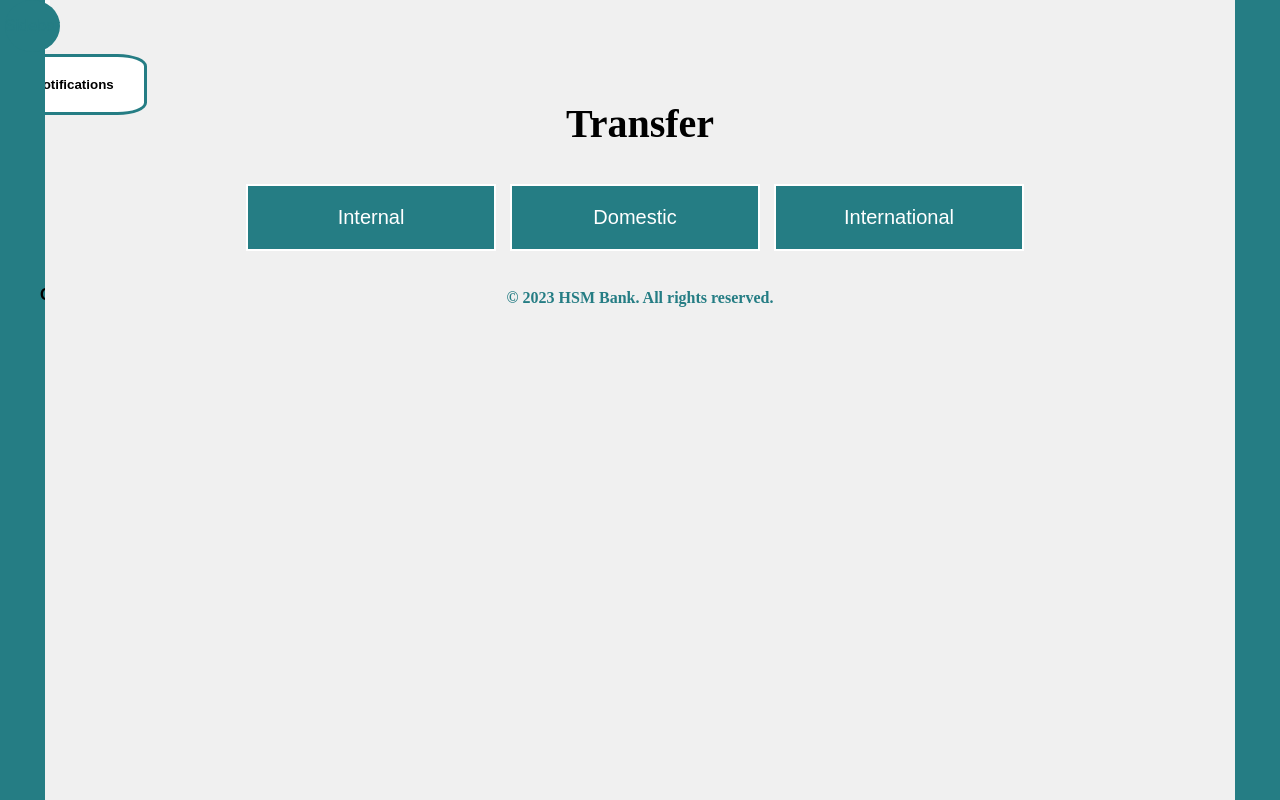
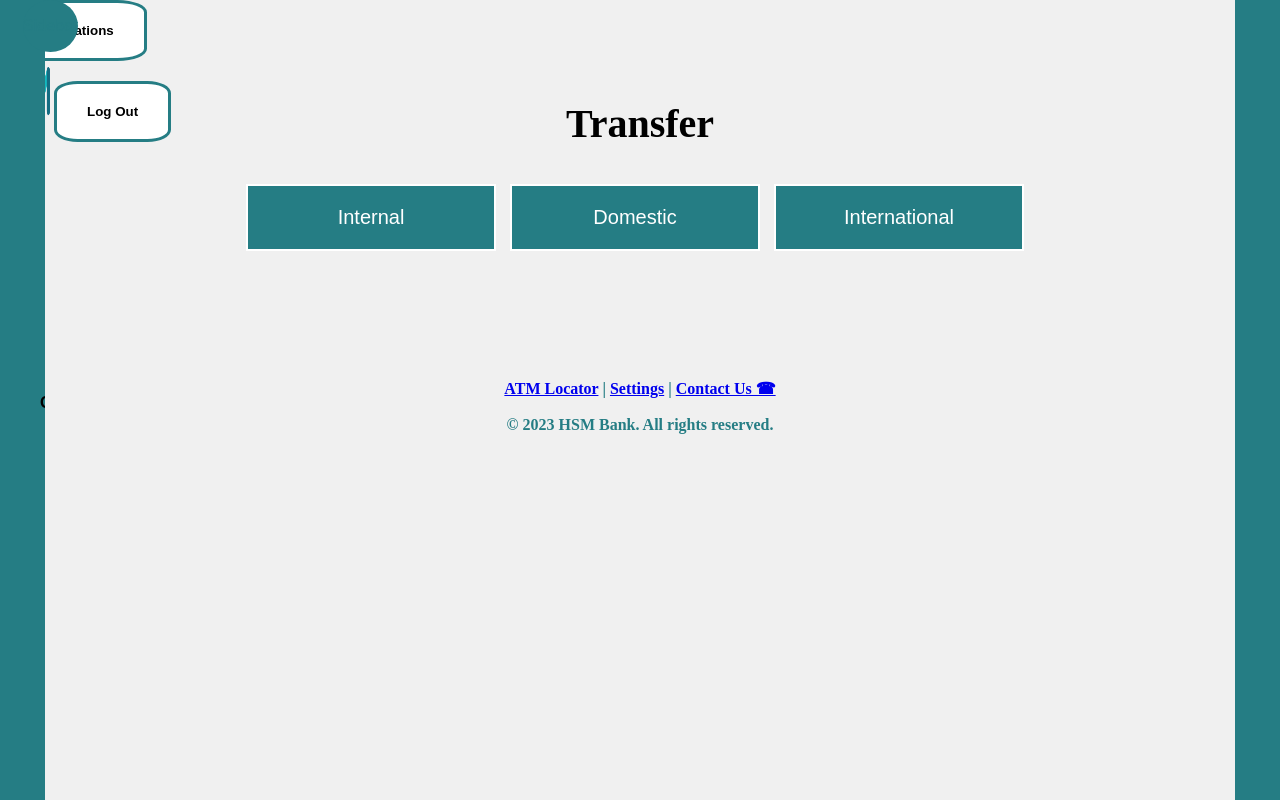
Before and after one commit to software-engineering-2023/HSM, a website: page bankApp/client/transfer.html in a window 1280 px wide. Both pictures are taken after a click on the button "Sidebar". Drawn offline with Linux system fonts and the light colour scheme; files that its build step writes are made by us from their sources.

Commit message:
client and transfer

```diff
--- a/bankApp/client/transfer.html
+++ b/bankApp/client/transfer.html
@@ -1,7 +1,7 @@
 <!DOCTYPE html>
 <html>
 <head>
-    <link rel="stylesheet" href="universalstyles.css">
+    <link rel="stylesheet" href="../universalstyles.css">
     <style>
         label {
 			display: block;
@@ -44,7 +44,6 @@
     <header>
 
         <div class="header">
-            <img id="logo" src="logo.jpeg" alt="Logo">
             <div class="dropdown">
                 <button class="notification-button" onclick="window.location='notifications.html'">Notifications</button>
                 <div class="dropdown-content">
@@ -54,6 +53,9 @@
                 </div>
             </div>
 
+            <img id="logo" src="../logo_text.png" alt="Logo">
+
+            <button class="logout-button" onclick="window.location='../loginPage.html'">Log Out</button>
         </div>
 
         <div class="sidebar" id="sidebar-id">
@@ -61,15 +63,23 @@
                 <br><br><br><br>
                 <li><a href="client.html">Home</a></li>
                 <br>
+                <li><a href="transfer.html">Transfer</a></li>
+                <br>
                 <li><a href="accounts.html">Accounts</a></li>
+                <br>
+                <li><a href="loan.html">Loans</a></li>
                 <br>
                 <li><a href="cards.html">Cards</a></li>
                 <br>
-                <li><a href="loan.html">Loans</a></li>
+                <li><a href="viewReminders.html">Reminders</a></li>
+                <br>
+                <li><a href="bills.html">Bills</a></li>
                 <br><br><br>
-                <li><a href="/HSM/bankApp/loginPage.html">Log Out</a></li>
+                <li><a href="../loginPage.html">Log Out</a></li>
             </ul>
-            <button class="sidebar-button" id="sidebar-button-id">Sidebar</button>
+        </div>
+        <button class="sidebar-button" id="sidebar-button-id">Sidebar</button>
+
         </div>
 
     </header>
@@ -104,6 +114,9 @@
 
         <panel id="domestic-panel">
             <form action="process_transfer.php" method="post" onsubmit="return validateDomForm()">
+                <label for="amount">Amount:</label>
+                <input type="text" id="amount" name="amount" required>
+
                 <label for="beneficiary-name">Beneficiary Name:</label>
                 <input type="text" id="beneficiary-name" name="beneficiary-name" required>
 
@@ -122,6 +135,9 @@
 
         <panel id="international-panel">
             <form action="process_transfer.php" method="post" onsubmit="return validateInternationalForm()">
+                <label for="amount">Amount:</label>
+                <input type="text" id="amount" name="amount" required>
+
                 <label for="beneficiary-name">Beneficiary Name:</label>
                 <input type="text" id="beneficiary-name" name="beneficiary-name" required>
 
@@ -143,9 +159,12 @@
 
     </main>
 
+    <br><br><br><br>
     <div class="footer">
         <footer>
-            <br>
+            <br><br>
+            <a href="atm.html">ATM Locator</a> | <a href="settings.html">Settings</a> | <a href="contactus.html">Contact Us &phone;</a>
+            <br><br>
             &copy; 2023 HSM Bank. All rights reserved.
         </footer>
     </div>
@@ -242,7 +261,7 @@
                 sidebarbuttontmp.style.left="180px";
             }else{
                 sidebartmp.style.width = "45px";
-                sidebarbuttontmp.style.left="5px";
+                sidebarbuttontmp.style.left="23px";
             }
         });
 
```
Also changed, not shown: bankApp/client/client.html (+1 -1 lines).
